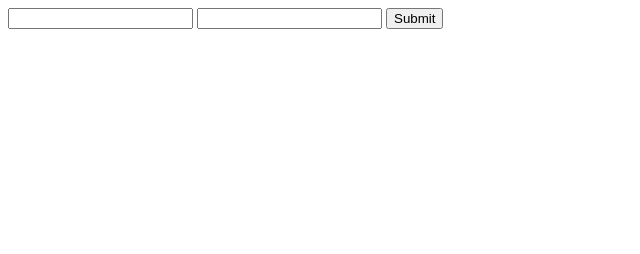
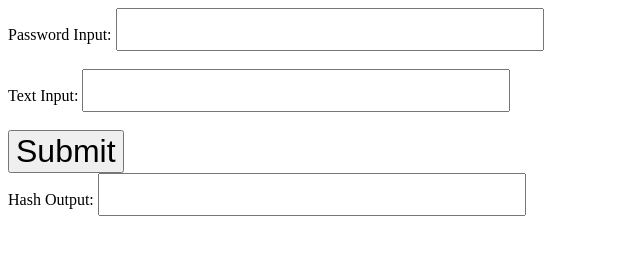
Before and after one commit to samskeyti/p, a plain HTML site: page index.html in a window 1280 px wide. Shown: the whole page, without its empty margins (0-640 px from the left). Drawn offline with nearby package versions, Linux system fonts and the light colour scheme.

Commit message:
Update index.html

```diff
--- a/index.html
+++ b/index.html
@@ -1,10 +1,49 @@
-<html>
-  <head>
+<!DOCTYPE html>
+<html lang="en">
+<head>
+    <meta charset="UTF-8">
+    <meta name="viewport" content="width=device-width, initial-scale=1.0">
     <title>P</title>
-  </head>
-  <body>
-    <input type="text" name="s">
-    <input type="text" name="u">
-    <input type="submit">
-  </body>
+    <style>
+      input{
+        font-size: 2rem;
+      }
+    </style>
+</head>
+<body>
+    <form id="hashForm">
+        <label for="passwordInput">Password Input:</label>
+        <input type="password" id="passwordInput" name="passwordInput" required><br><br>
+
+        <label for="textInput">Text Input:</label>
+        <input type="text" id="textInput" name="textInput" required><br><br>
+
+
+        <input type="submit" value="Submit">
+    </form>
+
+    <label for="hashOutput">Hash Output:</label>
+    <input type="text" id="hashOutput" name="hashOutput" readonly><br><br>
+
+    <!-- Include the CryptoJS library -->
+    <script src="https://cdnjs.cloudflare.com/ajax/libs/crypto-js/4.0.0/crypto-js.min.js"></script>
+    <script>
+        document.getElementById('hashForm').addEventListener('submit', function(event) {
+            event.preventDefault(); // Impedisce l'invio del form
+
+            // Ottieni i valori dei campi di input
+            const textInput = document.getElementById('textInput').value;
+            const passwordInput = document.getElementById('passwordInput').value;
+
+            // Concatena i valori
+            const concatenatedValues = passwordInput + textInput;
+
+            // Calcola l'hash (SHA-256)
+            const hash = CryptoJS.SHA256(concatenatedValues).toString(CryptoJS.enc.Hex);
+
+            // Scrivi l'hash nel campo di output
+            document.getElementById('hashOutput').value = hash;
+        });
+    </script>
+</body>
 </html>
```
